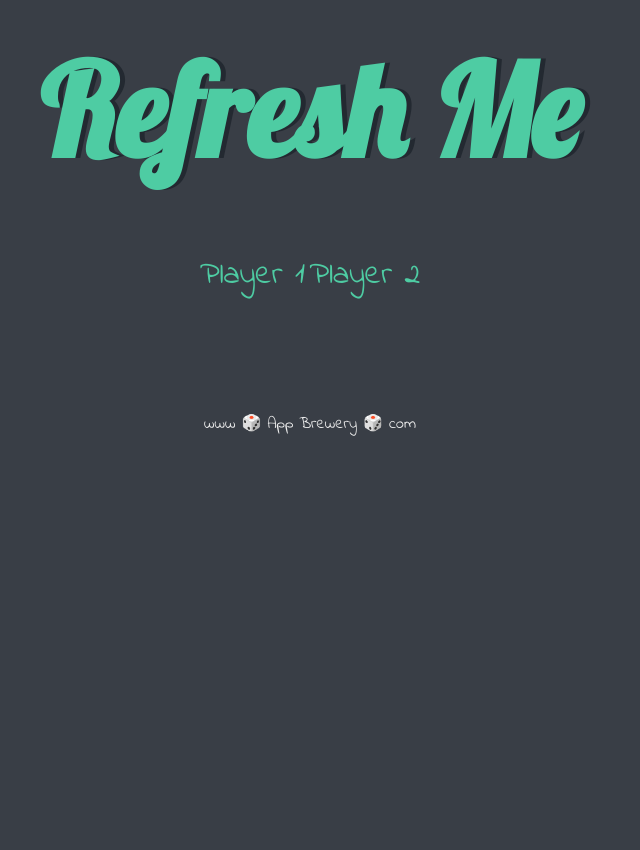
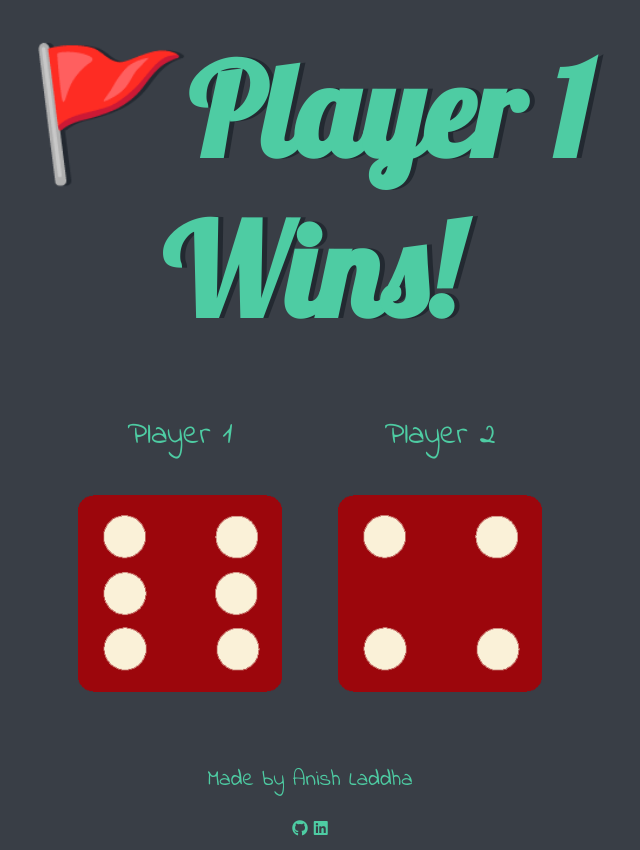
Before and after one commit to AnishLaddha/WebDev, a plain HTML site: page Dicee/dicee.html in a window 1280 px wide. Shown: the whole page, without its empty margins (330-970 px from the left). Before the commit the page ends 800 px from the top, so only its background shows below. Drawn offline with Linux system fonts and the light colour scheme.

Commit message:
Dicee done

```diff
--- a/Dicee/dicee.html
+++ b/Dicee/dicee.html
@@ -3,6 +3,8 @@
   <head>
     <meta charset="utf-8">
     <title>Dicee</title>
+    <script src="https://kit.fontawesome.com/46a7fe4773.js" crossorigin="anonymous"></script>
+
     <link rel="stylesheet" href="styles.css">
     <link href="https://fonts.googleapis.com/css?family=Indie+Flower|Lobster" rel="stylesheet">
 
@@ -10,24 +12,27 @@
   <body>
 
     <div class="container">
-      <h1>Refresh Me</h1>
+      <h1 id="h1-tag">Refresh Me</h1>
 
       <div class="dice">
         <p>Player 1</p>
-        <img class="img1" src="">
+        <img class="img1" src="images/dice6.png">
       </div>
 
       <div class="dice">
         <p>Player 2</p>
-        <img class="img2" src="">
+        <img class="img2" src="images/dice6.png">
       </div>
 
     </div>
 
-
+    <script src="index.js"></script>
   </body>
 
   <footer>
-    www 🎲 App Brewery 🎲 com
+    <p id="footer-madeby">Made by Anish Laddha</p>
+    <a href="https://www.github.com/AnishLaddha" target="_blank"><i class="footer-icon fab fa-github"></i></a>
+    <a href="https://www.linkedin.com/in/anishladdha/" target="_blank"><i class="footer-icon fab fa-linkedin"></i></a>
+
   </footer>
 </html>
--- /dev/null
+++ b/Dicee/index.js
@@ -0,0 +1,16 @@
+var randomNumber1 = Math.floor(Math.random() * 6) + 1;
+var img1= document.getElementsByClassName("img1")[0];
+img1.setAttribute("src", "images/dice"+randomNumber1+".png");
+
+var randomNumber2 = Math.floor(Math.random() * 6) + 1;
+var img2= document.getElementsByClassName("img2")[0];
+img2.setAttribute("src", "images/dice"+randomNumber2+".png");
+
+if(randomNumber1 == randomNumber2){
+    document.getElementById("h1-tag").innerHTML = "Draw!";
+}else if(randomNumber1>randomNumber2){
+    document.getElementById("h1-tag").innerHTML = "🚩Player 1 Wins!";
+}
+else if(randomNumber2>randomNumber1){
+    document.getElementById("h1-tag").innerHTML = "Player 2 Wins!🚩";
+}
--- a/Dicee/styles.css
+++ b/Dicee/styles.css
@@ -39,3 +39,10 @@ footer {
   font-family: 'Indie Flower', cursive;
 
 }
+#footer-madeby{
+  font-size: 1.4rem;
+}
+
+.footer-icon{
+  color: #4ECCA3;
+}
```
Also changed, not shown: 1 other file.
